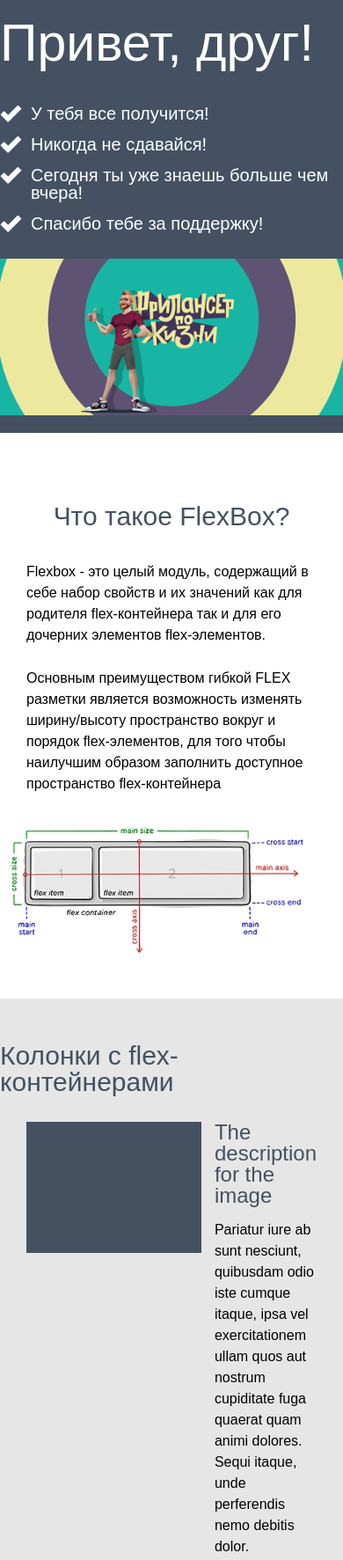
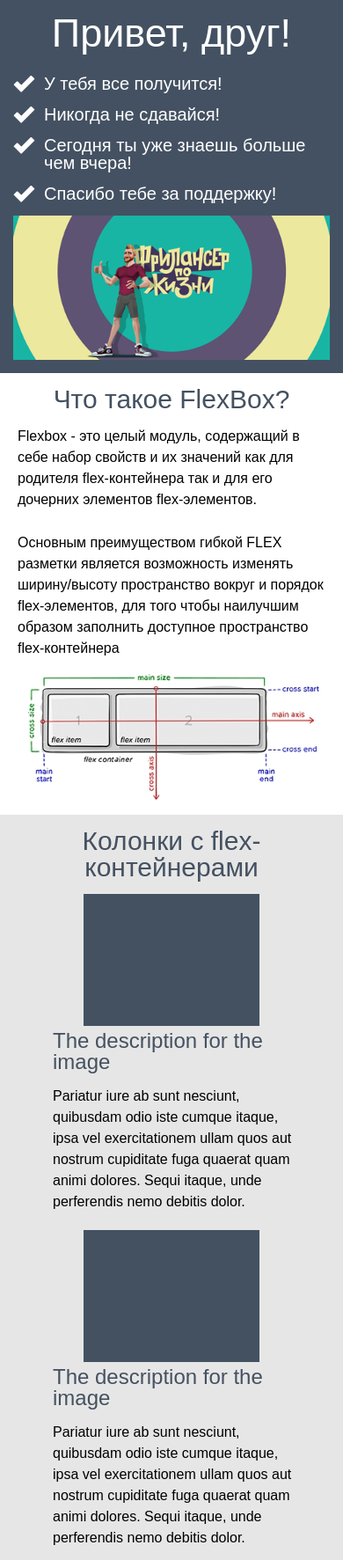
Before and after one commit to limb1dump/Flex-lesson, a plain HTML site: page index.html in a window 390 px wide. Shown: the top 1773 px of the page at 88% size. Drawn offline with Linux system fonts and the light colour scheme.

Commit message:
Mobile adaptive design adjusted

```diff
--- a/css/style.css
+++ b/css/style.css
@@ -83,10 +83,6 @@ body {
     .container {
         max-width: none;
     }
-
-    .hello__body {
-        padding-bottom: 30px ;
-    }
 }
 
 /* content sizes */
@@ -132,11 +128,22 @@ body {
 }
 
 @media (max-width:767px) {
+
     .hello__row {
         display: flex;
         flex-direction: column;
         align-items: center;
-        padding: 20px 0;
+        padding: 15px;
+    }
+
+    .hello__title {
+        text-align: center;
+        font-size: 45px;
+        padding-bottom: 10px
+    }
+
+    .hello__body {
+        padding-bottom: 15px;
     }
 }
 
@@ -191,15 +198,17 @@ body {
     .flexbox-about__row {
         flex-direction: column;
         align-items: center;
+        padding: 15px 20px;
     }
 
     .flexbox-about__body {
-        padding: 30px;
+        padding-bottom: 10px;
         order: 1;
     }
 
     .flexbox-about__img {
         order: 2;
+        margin-right: 0px;
     }
 
     .flexbox-about__img img {
@@ -208,25 +217,10 @@ body {
 
     .flexbox-about__title {
         text-align: center;
+        margin-bottom: 15px;
     }
 }
 
-@media (max-width:767px) {
-    .flexbox-about__row {
-        flex-direction: column;
-        align-items: center;
-    }
-
-    .flexbox-about__body {
-        padding: 30px;
-
-    }
-
-    .flexbox-about__title {
-        text-align: center;
-    }
-
-}
 
 /* flexbox-about section */
 
@@ -288,20 +282,37 @@ body {
 @media (max-width:992px) {
 
     .flex-columns__content {
-        display: flex;
         flex-direction: column;
         align-items: center;
         padding: 0 30px;
     }
 }
 
-@media (max-width:767px) {
+@media (max-width:550px) {
+
+    .flex-columns__body {
+        padding: 15px 15px 0 15px;
+    }
 
     .flex-columns__content {
-        display: flex;
         flex-direction: column;
+        padding: 0 30px;
+    }
+
+    .flex-columns__column {
+        flex-direction: column;
+        padding-bottom: 20px;
         align-items: center;
-        padding: 0 30px;
+    }
+
+    .flex-columns__title {
+        text-align: center;
+        padding-bottom: 15px;
+    }
+
+    .flex-columns__column-body {
+        padding-top: 5px;
+        flex: 1;
     }
 
 }
@@ -373,7 +384,6 @@ body {
     color: white;
     padding: 20px 20px 0 20px;
     flex: 1 1 auto;
-
 }
 
 .social__card-text p {
@@ -401,22 +411,28 @@ body {
 @media (max-width:767px) {
 
     .social__content {
-        display: flex;
         flex-direction: column;
+        margin: 15px;
+    }
 
-    }
 
     .container__social {
         max-width: 400px;
+        margin: 0;
     }
 
     .social__title {
         text-align: center;
+        padding: 15px 0 0 0;
     }
 
     .social__card {
-        padding: 0 0 30px 0;
+        padding: 0 0 15px 0;
         flex: 1;
+    }
+
+    .social__card:last-child {
+        padding: 0;
     }
 
 }
```
